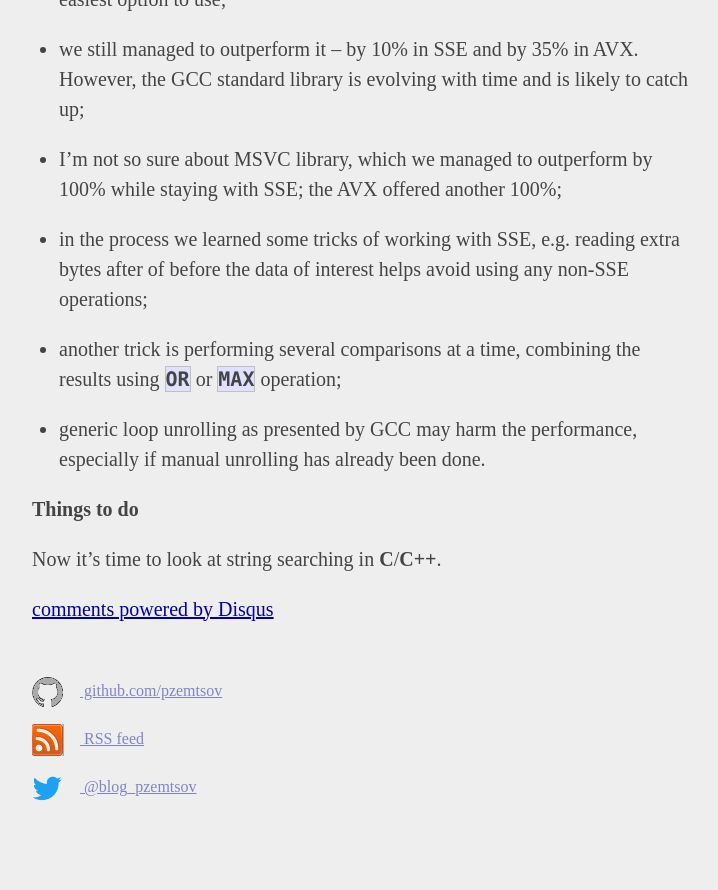
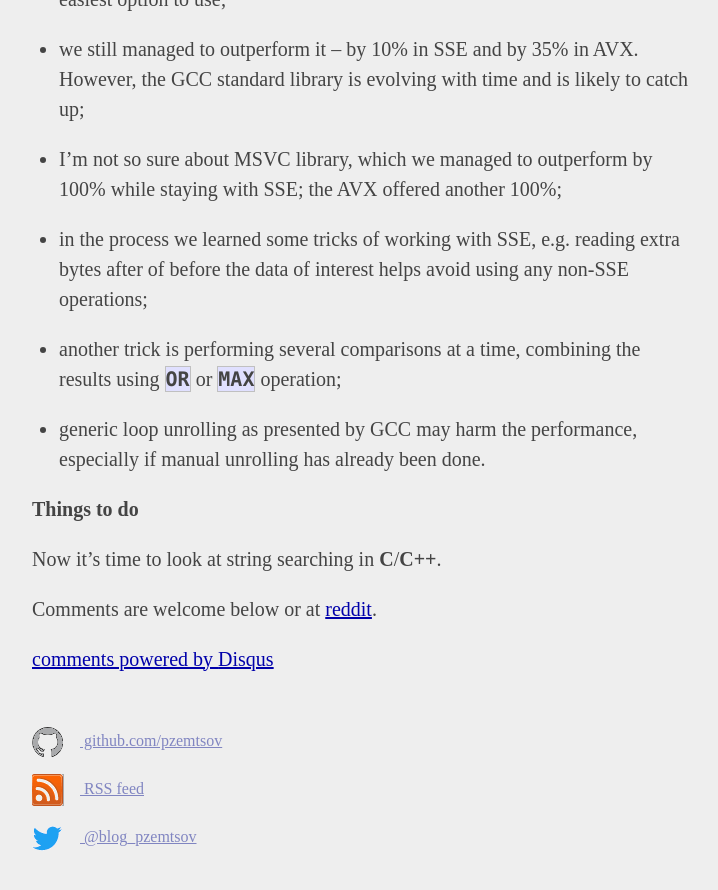
Before and after one commit to pzemtsov/pzemtsov.github.io, a Jekyll site: the page built from _posts/2019-09-26-making-a-char-searcher-in-c.md, in a window 1280 px wide and 900 px high, scrolled down 30831 px. Shown: the top 890 px of the window, without its empty margins (278-996 px from the left). Built offline with Jekyll 4.4.1, drawn with Linux system fonts in a browser that asks for light colours; nearby versions of some CDN libraries; before the commit the page ends 31681 px from its top, so only the background shows below that.

Commit message:
reddit link added

```diff
--- a/_posts/2019-09-26-making-a-char-searcher-in-c.md
+++ b/_posts/2019-09-26-making-a-char-searcher-in-c.md
@@ -1380,3 +1380,5 @@
 ------------
 
 Now it's time to look at string searching in **C**/**C++**.
+
+Comments are welcome below or at [reddit](https://www.reddit.com/r/programming/comments/d9llcu/making_a_char_searcher_in_c/).
```
